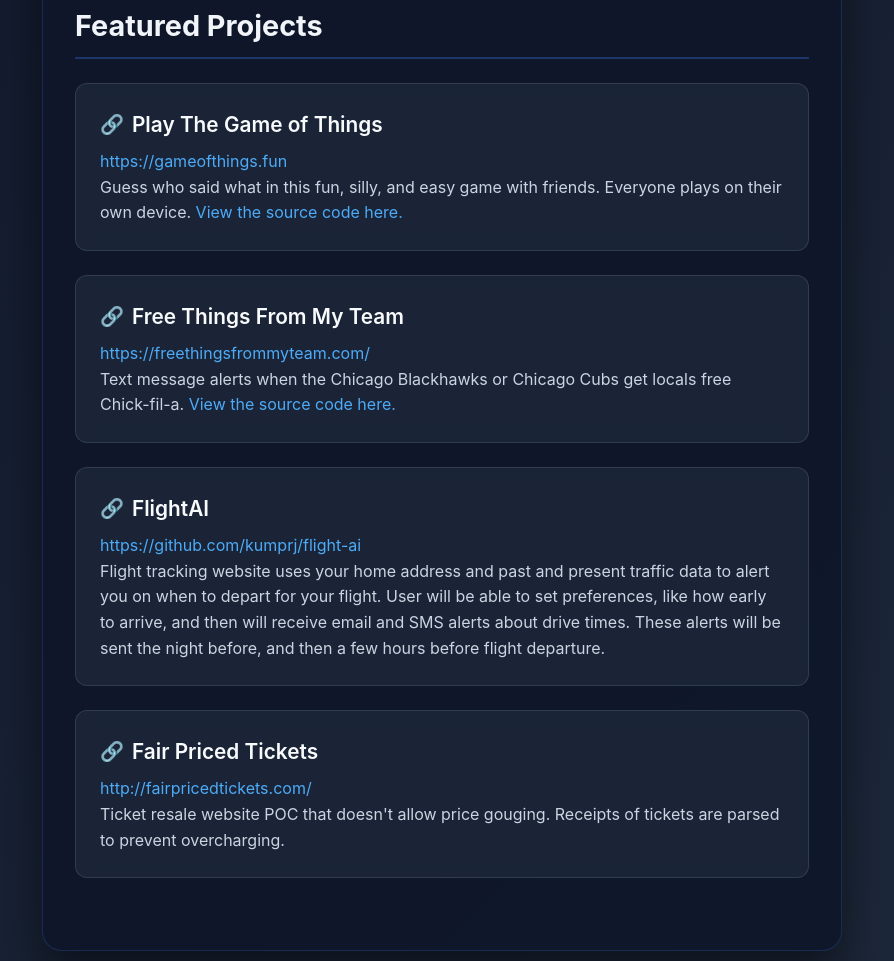
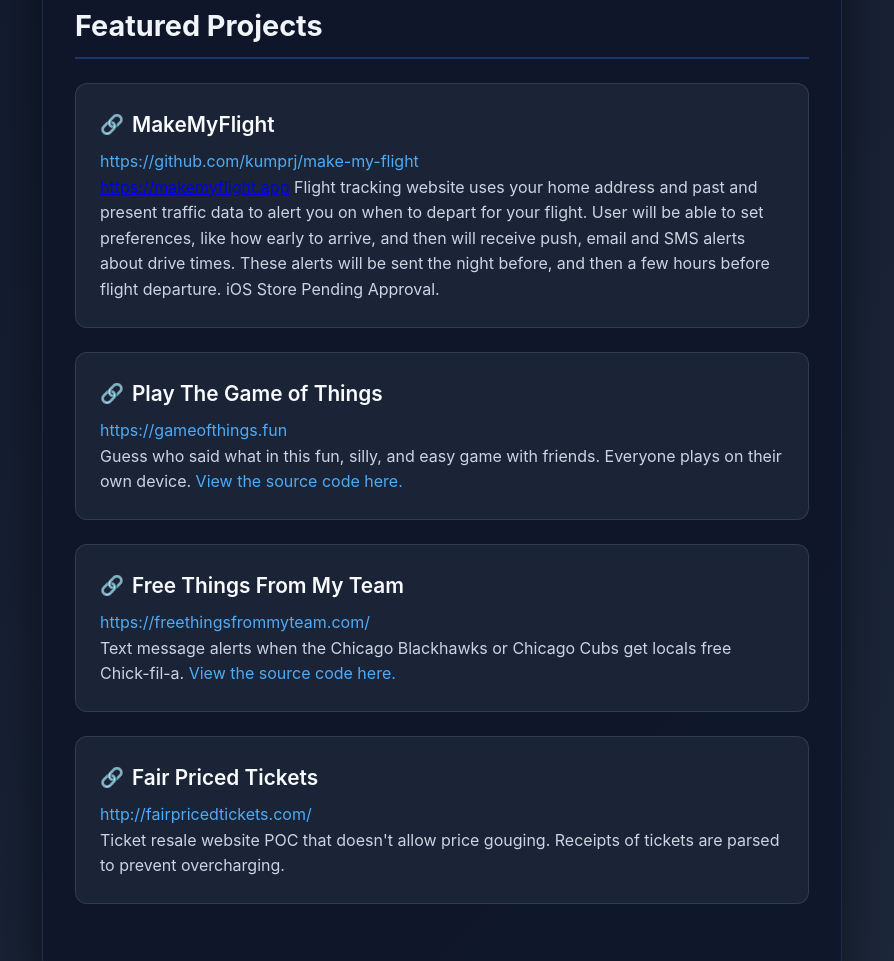
Before and after one commit to kumprj/kumprj-dot-com, a plain HTML site: page index.html in a window 1280 px wide. Shown: the part 538-1499 px from the top of the page, without its empty margins (198-1092 px from the left). Drawn offline with Linux system fonts and the light colour scheme.

Commit message:
make updates to home page

```diff
--- a/index.html
+++ b/index.html
@@ -194,6 +194,21 @@
         <h2>Featured Projects</h2>
 
         <div class="link-item" style="cursor: default;">
+            <div class="link-title">MakeMyFlight</div>
+            <div class="link-url">
+                <a href="https://github.com/kumprj/make-my-flight" target="_blank"
+                   rel="noopener noreferrer">https://github.com/kumprj/make-my-flight</a>
+            </div>
+            <div class="link-desc"><a href="https://makemyflight.app" target="_blank"  rel="noopener noreferrer">https://makemyflight.app</a> Flight tracking website uses your home address and past and
+                present traffic data to alert you on when to depart for your flight. User will be
+                able to set preferences, like how early to arrive, and then will receive push, email and
+                SMS alerts about drive times. These alerts will be sent the night before, and then a
+                few hours before flight departure. iOS Store Pending Approval.
+            </div>
+
+        </div>
+
+        <div class="link-item" style="cursor: default;">
             <div class="link-title">Play The Game of Things</div>
             <div class="link-url">
                 <a href="https://gameofthings.fun" target="_blank"
@@ -226,21 +241,6 @@
         </div>
 
         <div class="link-item" style="cursor: default;">
-            <div class="link-title">FlightAI</div>
-            <div class="link-url">
-                <a href="https://github.com/kumprj/flight-ai" target="_blank"
-                   rel="noopener noreferrer">https://github.com/kumprj/flight-ai</a>
-            </div>
-            <div class="link-desc">Flight tracking website uses your home address and past and
-                present traffic data to alert you on when to depart for your flight. User will be
-                able to set preferences, like how early to arrive, and then will receive email and
-                SMS alerts about drive times. These alerts will be sent the night before, and then a
-                few hours before flight departure.
-            </div>
-
-        </div>
-
-        <div class="link-item" style="cursor: default;">
             <div class="link-title">Fair Priced Tickets</div>
             <div class="link-url">
                 <a href="http://fairpricedtickets.com/" target="_blank"
```
